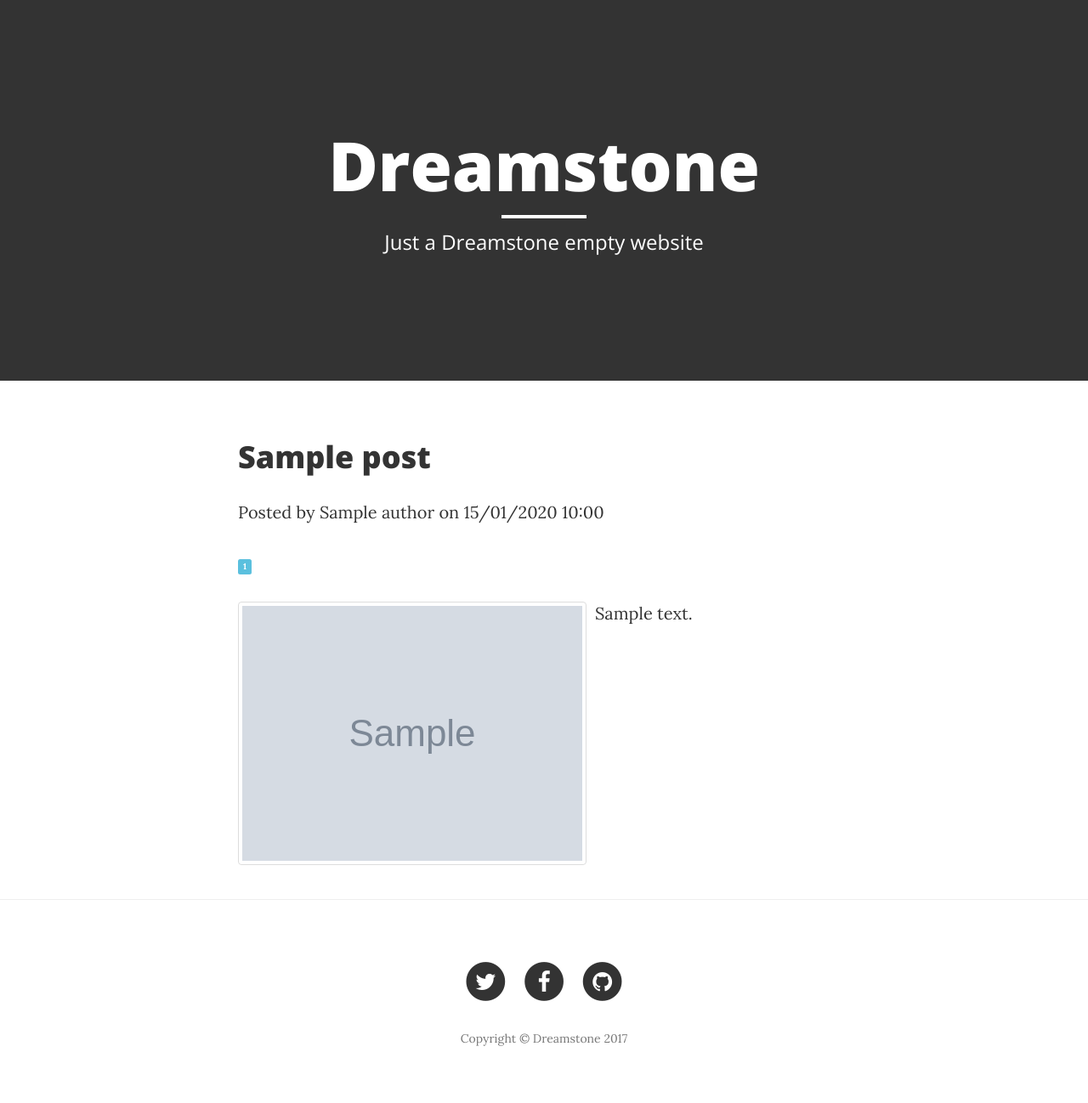
After one commit to davelima/dreamstone, a Symfony app: template app/Resources/views/frontend/post/read.html.twig in a window 1280 px wide. The commit adds this page. Shown: the whole page at 85% size. Run offline with Twig, Linux system fonts and the light colour scheme; the template is opened without the code that fills it: most values are stand-ins (such as "Sample title", 1, 10 or a date in 2020); grey boxes marked "Sample" are stand-in pictures; some libraries are stand-ins or nearby versions.

Commit message:
Creating posts-read view

```diff
--- a/app/Resources/views/frontend/base.html.twig
+++ b/app/Resources/views/frontend/base.html.twig
@@ -36,10 +36,9 @@
 {% for item in menus %}
     {% if item.section is defined %}
                 <li>
-                    <a href="{{ path('posts-read') }}">{{ item.title }}</a>
+                    <a href="#">{{ item.title }}</a>
                 </li>
     {% else %}
-
     {% endif %}
 {% endfor %}
             </ul>
--- /dev/null
+++ b/app/Resources/views/frontend/post/read.html.twig
@@ -0,0 +1,35 @@
+{% extends 'frontend/base.html.twig' %}
+
+{% block body %}
+    <div class="container">
+        <div class="row">
+            <div class="col-lg-8 col-lg-offset-2 col-md-10 col-md-offset-1">
+                <article>
+                    <h1>{{ post.title }}</h1>
+                    <p class="post-meta">Posted by {{ post.author.name }}
+                        on <time pubdate="pubdate">{{ post.pubDate|date('d/m/Y H:i') }}</time>
+                    </p>
+                    <p class="post-meta tags">
+                        {% for tag in post.tags %}
+                            <a href="{{ tag.id }}" class="label label-info">{{ tag.id }}</a>
+                        {% endfor %}
+                    </p>
+                    {% if post.image is defined %}
+                        <img src="{{ asset('uploads/posts/m/' ~ post.image) }}"
+                             alt="{{ post.title }}" alt="{{ post.title }}"
+                             class="pull-left thumbnail">
+                    {% endif %}
+                    {{ post.body|raw }}
+
+                    <div class="clearfix"></div>
+                </article>
+            </div>
+        </div>
+    </div>
+{% endblock %}
+
+{% block stylesheets %}
+{% endblock %}
+
+{% block scripts %}
+{% endblock %}
--- a/src/AppBundle/Controller/Frontend/PostController.php
+++ b/src/AppBundle/Controller/Frontend/PostController.php
@@ -64,7 +64,8 @@ class PostController extends Controller
             'post' => $post,
             'formattedPubdate' => $formattedPubdate,
             'pageTitle' => $post->getTitle(),
-            'tags' => $tags
+            'tags' => $tags,
+            'menus' => $menus->getSiteMenu()
         ]);
     }
 }
--- a/web/assets/dist/css/frontend.css
+++ b/web/assets/dist/css/frontend.css
@@ -406,6 +406,11 @@ body {
     -webkit-tap-highlight-color: #0085A1;
 }
 
-.post-preview .thumbnail {
+.post-preview .thumbnail, article .thumbnail {
     margin-right: 10px;
 }
+
+.post-meta.tags a {
+    font-size: 10px;
+    text-decoration: none;
+}
```
Also changed, not shown: app/Resources/views/frontend/default/index.html.twig (+5 -2 lines).
